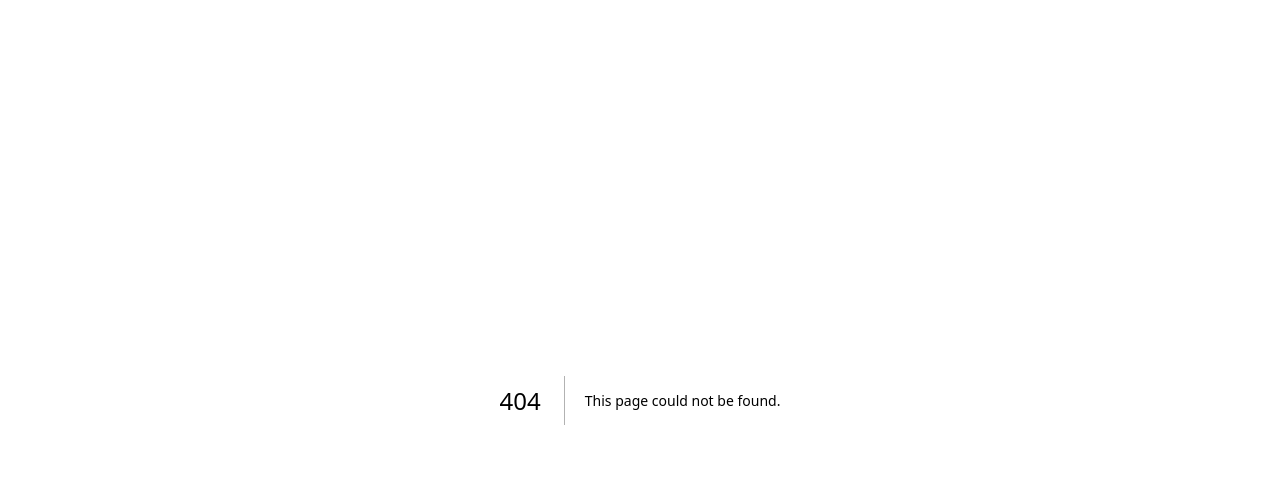
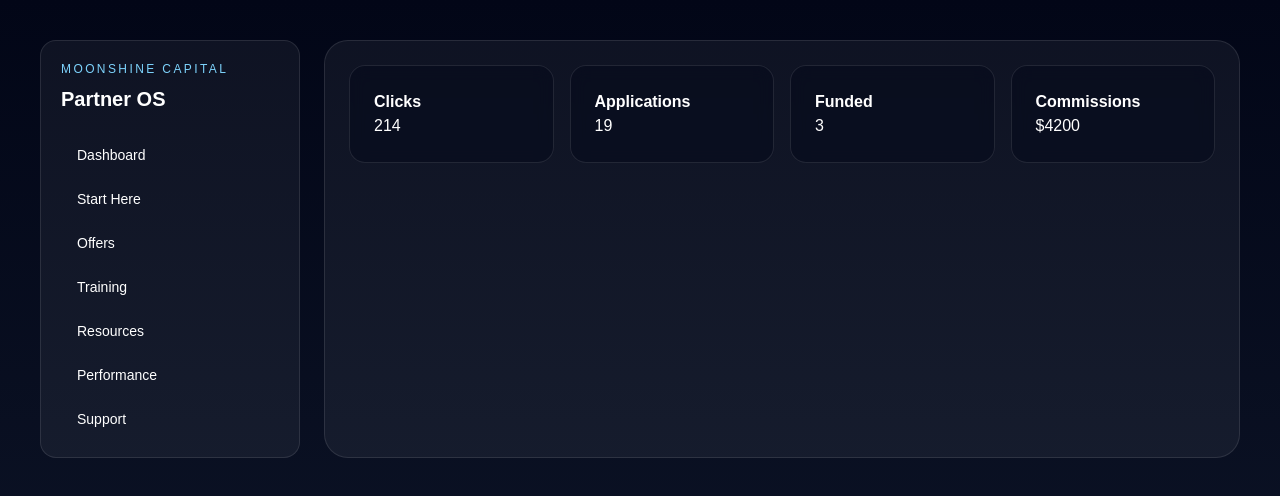
Before and after one commit to JFeimster/partner-portal, a Next.js app: page /app/performance in a window 1280 px wide. Before the commit this address had no page. Shown: the top 496 px of the page. Built offline with nearby package versions, Linux system fonts and the light colour scheme.

Commit message:
Add v2 performance page

```diff
--- /dev/null
+++ b/app/app/performance/page.tsx
@@ -0,0 +1,18 @@
+import { AppShell } from '@/components/layout/app-shell';
+import { Card } from '@/components/ui/card';
+import { performanceSnapshots } from '@/lib/mock-data';
+
+export default function PerformancePage() {
+  const data = performanceSnapshots[0];
+
+  return (
+    <AppShell>
+      <div className="grid gap-4 md:grid-cols-2 xl:grid-cols-4">
+        <Card><h2 className="font-bold">Clicks</h2><p>{data.clicks}</p></Card>
+        <Card><h2 className="font-bold">Applications</h2><p>{data.applications}</p></Card>
+        <Card><h2 className="font-bold">Funded</h2><p>{data.funded}</p></Card>
+        <Card><h2 className="font-bold">Commissions</h2><p>${data.commissions}</p></Card>
+      </div>
+    </AppShell>
+  );
+}
```
